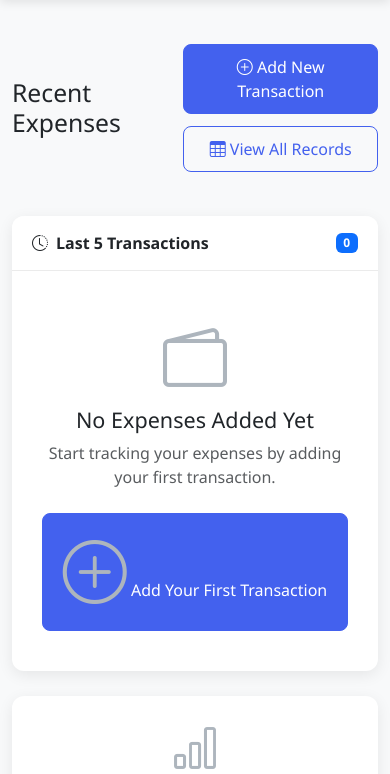
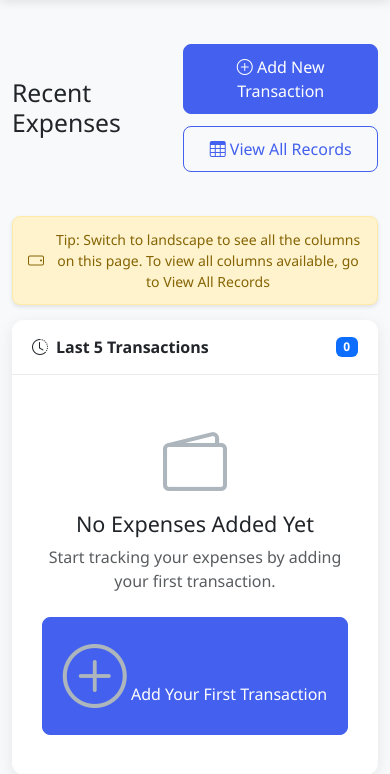
Before and after one commit to charmin16/lifetracker, a Django app: page /list-recent-records/ in a window 390 px wide. Shown: the part 56-830 px from the top of the page. Run offline with Django 5.2, Linux system fonts and the light colour scheme; a user stored in the database is signed in; data comes from the database, SQL or seed files in the repository; both versions use the stored data as it was after the commit.

Commit message:
mobile display table fix

```diff
--- a/mysite/myapp/templates/list_recent.html
+++ b/mysite/myapp/templates/list_recent.html
@@ -129,6 +129,42 @@
             font-weight: 500;
         }
 
+        /* Mobile Landscape Hint - Only shows on mobile */
+.mobile-landscape-hint {
+    display: none;
+    background: #fff3cd;
+    border: 1px solid #ffeaa7;
+    color: #856404;
+    padding: 12px 15px;
+    border-radius: 8px;
+    margin: 15px 0;
+    text-align: center;
+    font-size: 14px;
+    align-items: center;
+    justify-content: center;
+    gap: 10px;
+    box-shadow: 0 2px 4px rgba(0,0,0,0.1);
+}
+
+.mobile-landscape-hint i {
+    font-size: 16px;
+}
+
+/* Show only on mobile devices */
+@media (max-width: 768px) {
+    .mobile-landscape-hint {
+        display: flex;
+    }
+}
+
+/* Hide on desktop */
+@media (min-width: 769px) {
+    .mobile-landscape-hint {
+        display: none;
+    }
+}
+
+
         .empty-state {
             text-align: center;
             padding: 40px 20px;
@@ -212,6 +248,13 @@
                 </a>
             </div>
         </div>
+
+        <!-- Mobile Landscape Hint - WILL ONLY SHOW ON MOBILE -->
+        <div class="mobile-landscape-hint">
+            <i class="bi bi-phone-landscape"></i>
+            <span>Tip: Switch to landscape to see all the columns on this page. To view all columns available, go to View All Records </span>
+        </div>
+
 
         <!-- Recent Expenses Card -->
         <div class="card">
```
Also changed, not shown: mysite/db.sqlite3.
